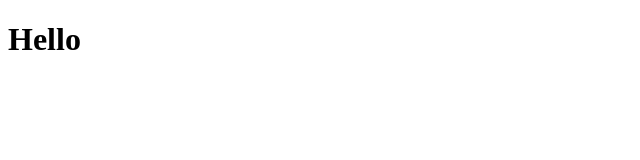
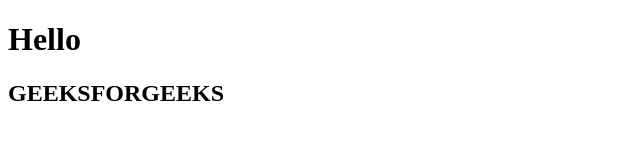
Before and after one commit to Likki30/test-session, a plain HTML site: page index.html in a window 1280 px wide. Shown: the whole page, without its empty margins (0-640 px from the left). Drawn offline with Linux system fonts and the light colour scheme.

```diff
--- a/index.html
+++ b/index.html
@@ -7,5 +7,6 @@
 </head>
 <body>
     <h1>Hello</h1>
+    <h2>GEEKSFORGEEKS</h2>
 </body>
 </html>
```
